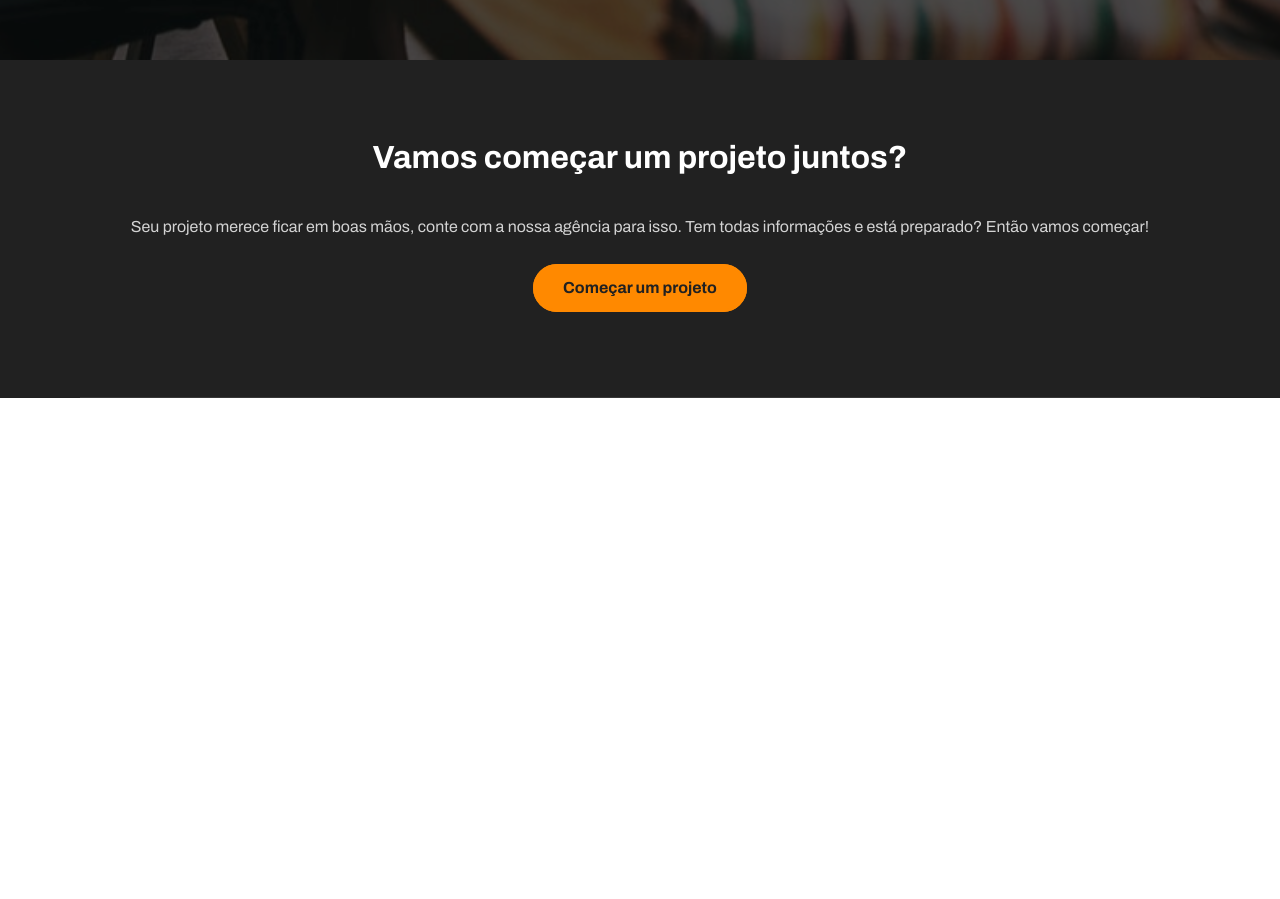
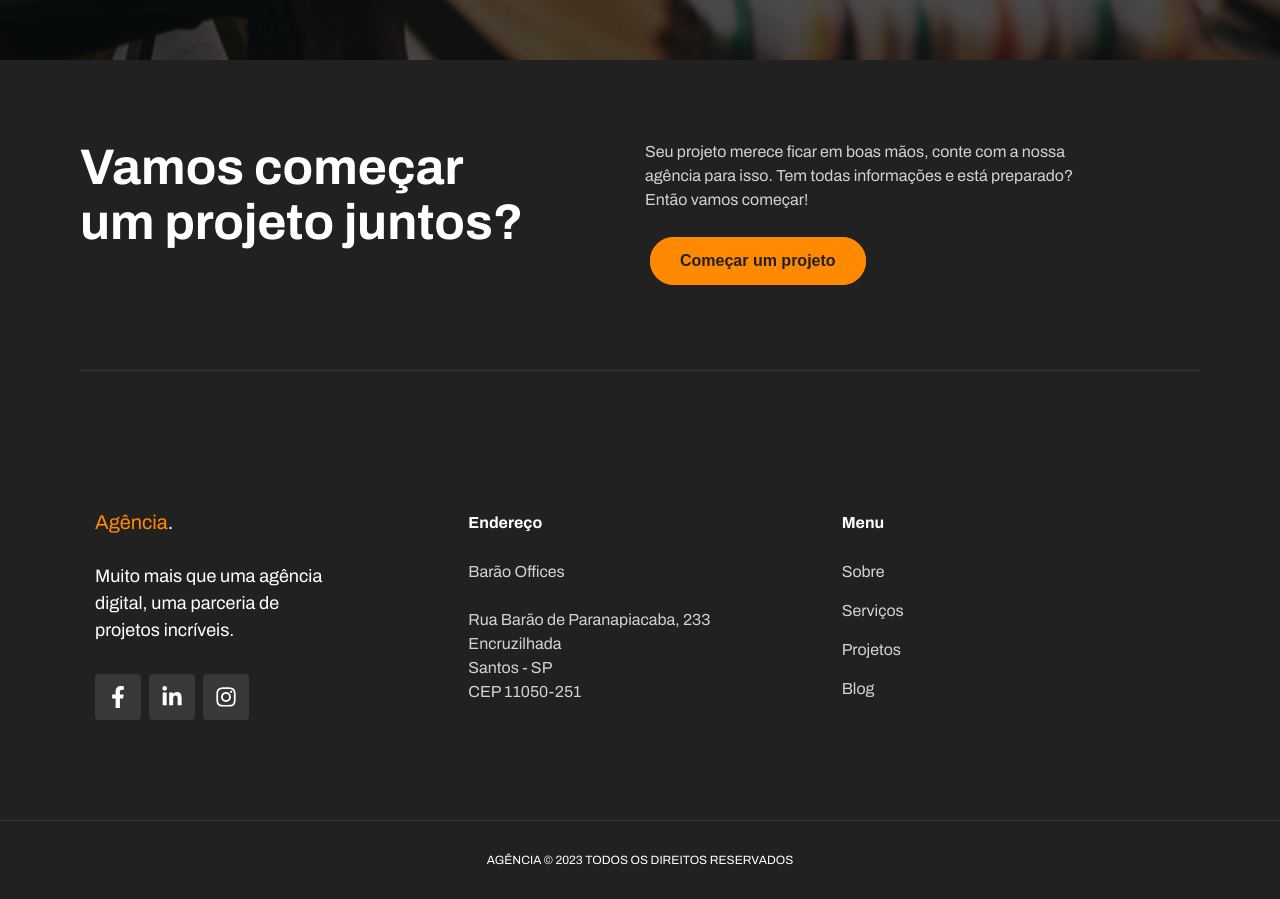
Before and after one commit to devMagno/agency, a Next.js app: page /sobre in a window 1280 px wide. Shown: the part 740-1639 px from the top of the page. Before the commit the page ends 1138 px from the top, so only its background shows below. Built offline with nearby package versions, Linux system fonts and the light colour scheme.

Commit message:
feat: footer

```diff
--- a/src/components/Footer/CallToAction/index.tsx
+++ /dev/null
@@ -1,18 +0,0 @@
-import { Button } from '@/components/Button'
-
-import { ButtonWrapper, Title, Wrapper } from './styles'
-
-export function CallToAction() {
-  return (
-    <Wrapper>
-      <Title>Vamos começar um projeto juntos?</Title>
-      <ButtonWrapper>
-        <p>
-          Seu projeto merece ficar em boas mãos, conte com a nossa agência para
-          isso. Tem todas informações e está preparado? Então vamos começar!
-        </p>
-        <Button url="/orcamento">Começar um projeto</Button>
-      </ButtonWrapper>
-    </Wrapper>
-  )
-}
--- a/src/components/Footer/CallToAction/styles.ts
+++ /dev/null
@@ -1,48 +0,0 @@
-import { styled } from '@stitches/react'
-
-export const Wrapper = styled('div', {
-  width: '100%',
-  padding: '60px 0',
-  borderBottom: '1px solid rgba(255, 255, 255, 0.1)',
-
-  display: 'flex',
-  alignItems: 'center',
-  flexDirection: 'column',
-
-  '@md': {
-    flexDirection: 'row',
-    padding: '100px 0 80px',
-  },
-})
-
-export const Title = styled('h3', {
-  color: '$white',
-  fontSize: '$2xl',
-  lineHeight: '1.1',
-  fontWeight: 'bold',
-  textAlign: 'center',
-
-  padding: '20px 0',
-})
-
-export const ButtonWrapper = styled('div', {
-  display: 'flex',
-  alignItems: 'center',
-  flexDirection: 'column',
-
-  padding: '20px 0',
-
-  p: {
-    fontSize: '$sm',
-    color: '$white',
-    lineHeight: '1.5',
-    textAlign: 'center',
-
-    opacity: '.8',
-    margin: '0 0 20px',
-  },
-
-  '@md': {
-    padding: '0',
-  },
-})
--- a/src/components/Footer/index.tsx
+++ b/src/components/Footer/index.tsx
@@ -1,12 +1,111 @@
-import { CallToAction } from './CallToAction'
-import { Content, Wrapper } from './styles'
+import { FaFacebookF, FaInstagram, FaLinkedinIn } from 'react-icons/fa'
+
+import { Button } from '../Button'
+
+import {
+  CallToAction,
+  CallToActionButtonWrapper,
+  CallToActionTitle,
+  Content,
+  Copyright,
+  Logo,
+  Menu,
+  MenuColumn,
+  MenuLink,
+  MenuLinkAnchor,
+  SocialMedia,
+  SocialMediaItem,
+  Wrapper,
+} from './styles'
 
 export function Footer() {
   return (
     <Wrapper>
       <Content>
-        <CallToAction />
+        <CallToAction>
+          <CallToActionTitle>
+            Vamos começar <br /> um projeto juntos?
+          </CallToActionTitle>
+          <CallToActionButtonWrapper>
+            <p>
+              Seu projeto merece ficar em boas mãos, conte com a nossa agência
+              para isso. Tem todas informações e está preparado? Então vamos
+              começar!
+            </p>
+            <Button>Começar um projeto</Button>
+          </CallToActionButtonWrapper>
+        </CallToAction>
       </Content>
+      <Content>
+        <Menu>
+          <MenuColumn>
+            <Logo href="/">
+              Agência<span>.</span>
+            </Logo>
+            <p>
+              Muito mais que uma agência <br /> digital, uma parceria de <br />{' '}
+              projetos incríveis.
+            </p>
+            <SocialMedia>
+              <SocialMediaItem
+                href="https://facebook.com"
+                rel="noreferrer noopener"
+                target="_blank"
+              >
+                <FaFacebookF size={22} />
+              </SocialMediaItem>
+              <SocialMediaItem
+                href="https://linkedin.com"
+                rel="noreferrer noopener"
+                target="_blank"
+              >
+                <FaLinkedinIn size={22} />
+              </SocialMediaItem>
+              <SocialMediaItem
+                href="https://instagram.com"
+                rel="noreferrer noopener"
+                target="_blank"
+              >
+                <FaInstagram size={22} />
+              </SocialMediaItem>
+            </SocialMedia>
+          </MenuColumn>
+          <MenuColumn>
+            <h4>Endereço</h4>
+            <MenuLinkAnchor href="https://www.google.com/maps/place/R.+Bar%C3%A3o+de+Paranapiacaba,+233+-+Encruzilhada,+Santos+-+SP,+11050-251/data=!4m2!3m1!1s0x94ce030cefa2ee17:0x516751d13a37e95?sa=X&ved=2ahUKEwjx2-nxzo79AhUfGbkGHY4GAkAQ8gF6BAgNEAI">
+              Barão Offices <br /> <br />
+              Rua Barão de Paranapiacaba, 233 <br />
+              Encruzilhada <br />
+              Santos - SP <br />
+              CEP 11050-251
+            </MenuLinkAnchor>
+          </MenuColumn>
+          <MenuColumn>
+            <h4>Menu</h4>
+            <nav>
+              <ul>
+                <li>
+                  <MenuLink href="/sobre">Sobre</MenuLink>
+                </li>
+                <li>
+                  <MenuLink href="/projetos">Serviços</MenuLink>
+                </li>
+                <li>
+                  <MenuLink href="/projetos">Projetos</MenuLink>
+                </li>
+                <li>
+                  <MenuLink href="/blog">Blog</MenuLink>
+                </li>
+              </ul>
+            </nav>
+          </MenuColumn>
+        </Menu>
+      </Content>
+      <Copyright>
+        <Content>
+          Agência © {new Date().getFullYear()} Todos os direitos reservados
+        </Content>
+      </Copyright>
     </Wrapper>
   )
 }
--- a/src/components/Footer/styles.ts
+++ b/src/components/Footer/styles.ts
@@ -1,7 +1,10 @@
 import { styled } from 'stitches.config'
 
+import Link from 'next/link'
+
 export const Wrapper = styled('footer', {
-  backgroundColor: '$secondary',
+  // backgroundColor: '$secondary',
+  backgroundColor: '#212121',
 })
 
 export const Content = styled('div', {
@@ -10,3 +13,196 @@ export const Content = styled('div', {
   padding: '0 $containerPadding',
   maxWidth: '$containerMaxWidth',
 })
+
+export const CallToAction = styled('div', {
+  padding: '60px 0',
+  borderBottom: '1px solid rgba(255, 255, 255, 0.1)',
+
+  display: 'flex',
+  flexDirection: 'column',
+
+  '@md': {
+    flexDirection: 'row',
+    justifyContent: 'space-between',
+  },
+})
+
+export const CallToActionTitle = styled('h3', {
+  color: '$white',
+  fontSize: '$2xl',
+  lineHeight: '1.1',
+  fontWeight: 'bold',
+  textAlign: 'center',
+
+  padding: '20px 0',
+
+  '@md': {
+    flex: 1,
+
+    fontSize: '$4xl',
+    textAlign: 'left',
+  },
+})
+
+export const CallToActionButtonWrapper = styled('div', {
+  display: 'flex',
+  alignItems: 'center',
+  flexDirection: 'column',
+
+  padding: '20px 0',
+
+  p: {
+    fontSize: '$sm',
+    color: '$white',
+    lineHeight: '1.5',
+    textAlign: 'center',
+
+    opacity: 0.8,
+    marginBottom: '20px',
+  },
+
+  '@md': {
+    flex: 1,
+    paddingLeft: '10px',
+    alignItems: 'start',
+
+    p: {
+      textAlign: 'left',
+      maxWidth: '470px',
+    },
+  },
+})
+
+export const Menu = styled('div', {
+  display: 'flex',
+  alignItems: 'center',
+  flexDirection: 'column',
+
+  padding: '60px 0',
+  textAlign: 'center',
+
+  '@md': {
+    marginTop: '40px',
+    padding: '100px 0',
+
+    alignItems: 'start',
+    flexDirection: 'row',
+  },
+})
+
+export const MenuColumn = styled('div', {
+  display: 'flex',
+  alignItems: 'center',
+  flexDirection: 'column',
+
+  textAlign: 'center',
+
+  padding: '0 15px',
+
+  h4: {
+    color: '$white',
+    fontSize: '$sm',
+    lineHeight: '1.5',
+    fontWeight: 'bold',
+
+    display: 'block',
+    marginBottom: '10px',
+  },
+
+  p: {
+    display: 'block',
+    marginBottom: '30px',
+
+    fontSize: '$md',
+    color: '$white',
+    lineHeight: '1.5',
+  },
+
+  '& + &': {
+    marginTop: '40px',
+  },
+
+  '@md': {
+    flex: 1,
+    textAlign: 'left',
+    alignItems: 'start',
+
+    '& + &': {
+      marginTop: '0',
+    },
+  },
+})
+
+export const Logo = styled(Link, {
+  fontSize: '$lg',
+  color: '$primary',
+
+  margin: '0 auto 30px',
+
+  span: {
+    color: '$white',
+  },
+
+  '@md': {
+    margin: '0 0 30px',
+  },
+})
+
+const linkStyles = {
+  color: '$white',
+  fontSize: '$sm',
+  lineHeight: '1.5',
+
+  opacity: 0.8,
+  display: 'block',
+  margin: '15px 0',
+  transition: 'all 0.3s',
+
+  '&:hover': {
+    opacity: 1,
+  },
+}
+
+export const MenuLink = styled(Link, linkStyles)
+export const MenuLinkAnchor = styled('a', linkStyles)
+
+export const SocialMedia = styled('div', {
+  display: 'flex',
+  alignItems: 'center',
+})
+
+export const SocialMediaItem = styled('a', {
+  width: '46px',
+  height: '46px',
+  borderRadius: '$sm',
+
+  display: 'flex',
+  alignItems: 'center',
+  justifyContent: 'center',
+  backgroundColor: 'rgba(255, 255, 255, .1)',
+
+  color: '$white',
+  fontSize: '$sm',
+  lineHeight: '1.4',
+
+  transition: 'all .3s',
+
+  '&:hover': {
+    backgroundColor: 'rgba(255,255,255,.3)',
+  },
+
+  '& + &': {
+    marginLeft: '8px',
+  },
+})
+
+export const Copyright = styled('div', {
+  padding: '30px 0',
+  borderTop: '1px solid rgba(255, 255, 255, 0.1)',
+
+  color: '$white',
+  fontSize: '$xs',
+  lineHeight: '1.5',
+  textAlign: 'center',
+  textTransform: 'uppercase',
+})
--- a/src/components/Header/styles.ts
+++ b/src/components/Header/styles.ts
@@ -23,10 +23,10 @@ export const Wrapper = styled('header', {
   variants: {
     active: {
       true: {
-        boxShadow: 'none',
-        borderBottom: 'none',
-        backgroundColor: 'transparent',
+        boxShadow: 'none !important',
+        borderBottom: 'none !important',
         transition: 'background-color 0s',
+        backgroundColor: 'transparent !important',
       },
     },
     scrolledDown: {
--- a/src/components/Menu/index.tsx
+++ b/src/components/Menu/index.tsx
@@ -44,8 +44,7 @@ export function Menu({ active }: MenuProps) {
             <a href="https://www.google.com/maps/place/R.+Bar%C3%A3o+de+Paranapiacaba,+233+-+Encruzilhada,+Santos+-+SP,+11050-251/data=!4m2!3m1!1s0x94ce030cefa2ee17:0x516751d13a37e95?sa=X&ved=2ahUKEwjx2-nxzo79AhUfGbkGHY4GAkAQ8gF6BAgNEAI">
               Barão Offices <br /> <br />
               Rua Barão de Paranapiacaba, 233 <br />
-              Encruzilhada <br />
-              Santos - SP <br />
+              Encruzilhada, Santos - SP <br />
               CEP 11050-251
             </a>
           </Address>
```
